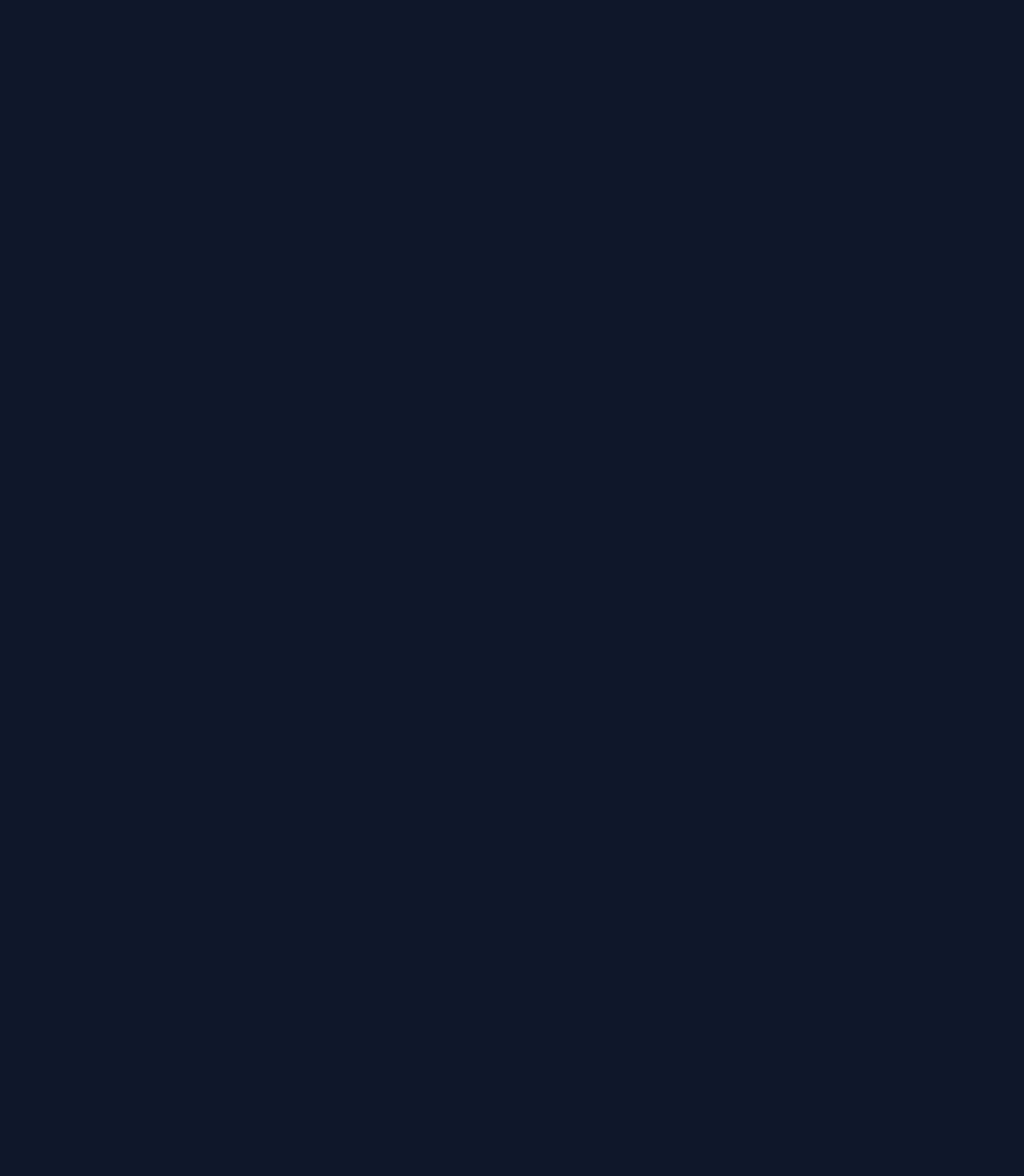
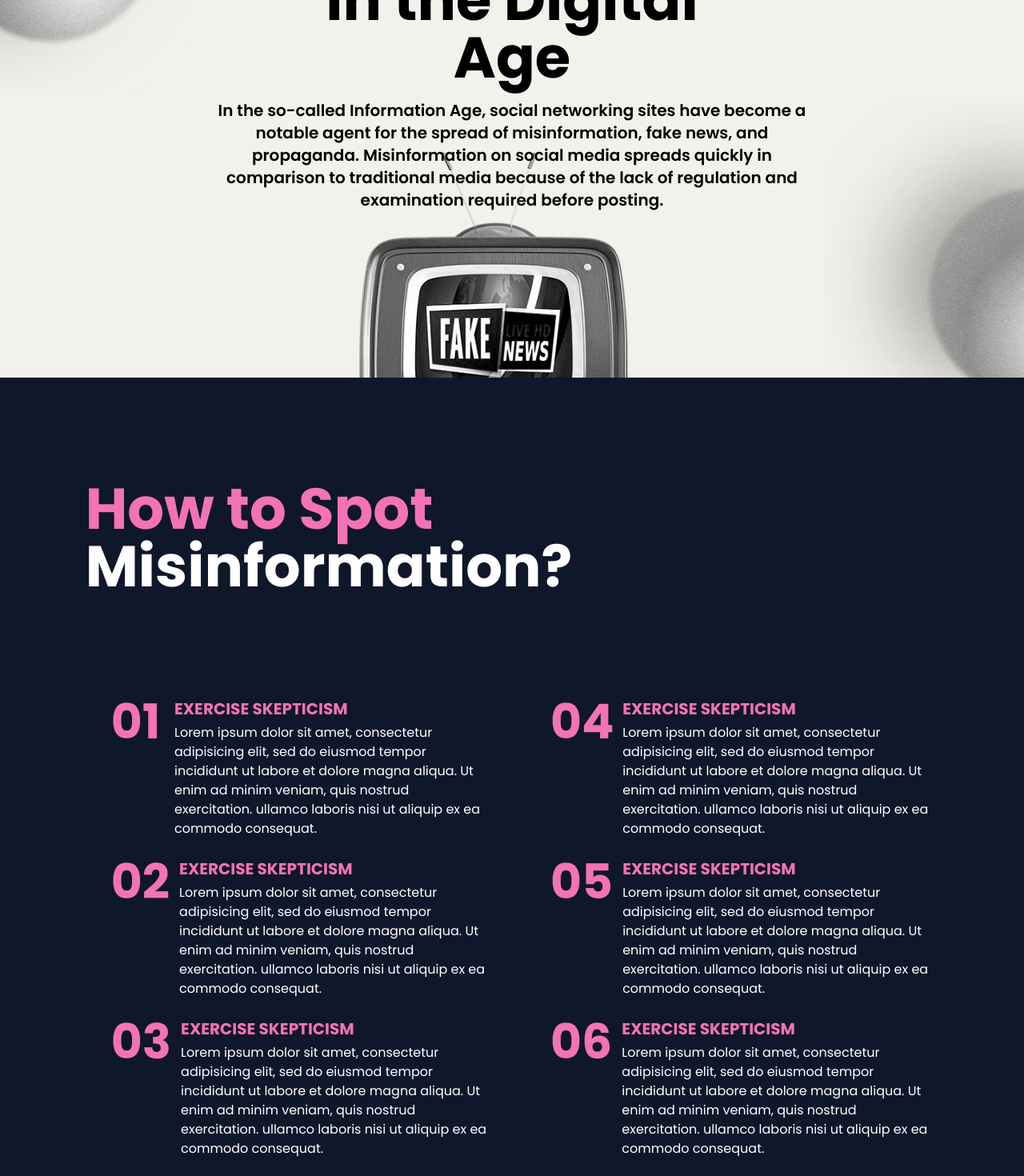
Before and after one commit to seifRashid/fake-news, a Vue app: page / in a window 1280 px wide. Shown: the part 2420-3890 px from the top of the page at 80% size. Built offline with nearby package versions, Linux system fonts and the light colour scheme.

Commit message:
Add another section

```diff
--- a/src/components/HomePage/AfterOurResources.vue
+++ b/src/components/HomePage/AfterOurResources.vue
@@ -1,4 +1,154 @@
 <script setup></script>
 <template>
-  hello
+  <div
+    class="relative -z-20 overflow-hidden sm:h-[700px] h-[500px] bg-[#f2f1ec] flex flex-col items-center justify-start w-full sm:items-start sm:justify-start gap-4 sm:w-full sm:mx-auto px-6 mt-[1200px] sm:mt-32"
+  >
+    <div
+      class="absolute sm:-top-[100px] -top-[50px] sm:-left-[200px] -left-[100px] sm:size-[450px] size-[250px]"
+    >
+      <img src="/public/resources/circle gradient bw.png" alt="tv" class="" />
+    </div>
+    <div
+      class="absolute sm:-bottom-[100px] -bottom-[50px] sm:-right-[200px] -right-[100px] sm:size-[450px] size-[250px]"
+    >
+      <img src="/public/resources/circle gradient bw.png" alt="tv" class="" />
+    </div>
+    <div class="text-center w-full mt-20 text-pink-400 font-poppins font-bold">
+      EXERCISE SKEPTICISM!
+    </div>
+    <div
+      class="text-center sm:text-7xl text-3xl sm:w-1/2 w-full mx-auto text-black font-poppins font-bold"
+    >
+      Misinformation in the Digital Age
+    </div>
+    <div
+      class="text-center sm:text-xl text-md sm:w-3/5 w-full mx-auto text-black font-poppins font-semibold"
+    >
+      In the so-called Information Age, social networking sites have become a notable agent for the
+      spread of misinformation, fake news, and propaganda. Misinformation on social media spreads
+      quickly in comparison to traditional media because of the lack of regulation and examination
+      required before posting.
+    </div>
+    <div class="">
+      <img
+        src="/public/resources/tv-center.png"
+        alt="tv"
+        class="sm:mt-40 mt-80 inset-0 absolute -z-10"
+      />
+    </div>
+  </div>
+  <!-- Another section -->
+  <div class="flex flex-col gap-4 sm:w-5/6 mt-32 mx-auto items-start justify-start">
+    <div class="sm:w-1/2 w-full text-7xl text-pink-400 font-poppins font-bold">
+      How to Spot <span class="text-white">Misinformation?</span>
+    </div>
+    <div class="sm:flex-row flex flex-col justify-between items-start h-[600px] w-full mt-20">
+      <div class="sm:w-1/2 w-full mr-4 flex flex-col justify-even h-auto">
+        <div class="w-full h-[200px] p-8">
+          <div class="flex items-start gap-3">
+            <div class="flex sm:w-1/6 w-1/7 items-start sm:text-6xl text-4xl text-pink-400 font-bold font-poppins">
+              01
+            </div>
+            <div class="flex sm:w-5/6 w-6/7 items-start text-6xl text-pink-400 font-bold font-poppins">
+              <div class="flex flex-col gap-1">
+                <p class="text-pink-400 font-bold text-xl">EXERCISE SKEPTICISM</p>
+                <p class="text-white w-[390px] sm:text-base text-sm font-normal">
+                  Lorem ipsum dolor sit amet, consectetur adipisicing elit, sed do eiusmod tempor
+                  incididunt ut labore et dolore magna aliqua. Ut enim ad minim veniam, quis nostrud
+                  exercitation. ullamco laboris nisi ut aliquip ex ea commodo consequat.
+                </p>
+              </div>
+            </div>
+          </div>
+        </div>
+        <div class="w-full h-[200px] p-8">
+          <div class="flex items-start gap-3">
+            <div class="flex sm:w-1/6 w-1/7 items-start sm:text-6xl text-4xl text-pink-400 font-bold font-poppins">
+              02
+            </div>
+            <div class="flex sm:w-5/6 w-6/7 items-start text-6xl text-pink-400 font-bold font-poppins">
+              <div class="flex flex-col gap-1">
+                <p class="text-pink-400 font-bold text-xl">EXERCISE SKEPTICISM</p>
+                <p class="text-white w-[390px] sm:text-base text-sm font-normal">
+                  Lorem ipsum dolor sit amet, consectetur adipisicing elit, sed do eiusmod tempor
+                  incididunt ut labore et dolore magna aliqua. Ut enim ad minim veniam, quis nostrud
+                  exercitation. ullamco laboris nisi ut aliquip ex ea commodo consequat.
+                </p>
+              </div>
+            </div>
+          </div>
+        </div>
+        <div class="w-full h-[200px] p-8">
+          <div class="flex items-start gap-3">
+            <div class="flex sm:w-1/6 w-1/7 items-start sm:text-6xl text-4xl text-pink-400 font-bold font-poppins">
+              03
+            </div>
+            <div class="flex sm:w-5/6 w-6/7 items-start text-6xl text-pink-400 font-bold font-poppins">
+              <div class="flex flex-col gap-1">
+                <p class="text-pink-400 font-bold text-xl">EXERCISE SKEPTICISM</p>
+                <p class="text-white w-[390px] sm:text-base text-sm font-normal">
+                  Lorem ipsum dolor sit amet, consectetur adipisicing elit, sed do eiusmod tempor
+                  incididunt ut labore et dolore magna aliqua. Ut enim ad minim veniam, quis nostrud
+                  exercitation. ullamco laboris nisi ut aliquip ex ea commodo consequat.
+                </p>
+              </div>
+            </div>
+          </div>
+        </div>
+      </div>
+      <div class="w-1/2">
+        <div class="w-full h-[200px] p-8">
+          <div class="flex items-start gap-3">
+            <div class="flex sm:w-1/6 w-1/7 items-start sm:text-6xl text-4xl text-pink-400 font-bold font-poppins">
+              04
+            </div>
+            <div class="flex sm:w-5/6 w-6/7 items-start text-6xl text-pink-400 font-bold font-poppins">
+              <div class="flex flex-col gap-1">
+                <p class="text-pink-400 font-bold text-xl">EXERCISE SKEPTICISM</p>
+                <p class="text-white w-[390px] sm:text-base text-sm font-normal">
+                  Lorem ipsum dolor sit amet, consectetur adipisicing elit, sed do eiusmod tempor
+                  incididunt ut labore et dolore magna aliqua. Ut enim ad minim veniam, quis nostrud
+                  exercitation. ullamco laboris nisi ut aliquip ex ea commodo consequat.
+                </p>
+              </div>
+            </div>
+          </div>
+        </div>
+        <div class="w-full h-[200px] p-8">
+          <div class="flex items-start gap-3">
+            <div class="flex sm:w-1/6 w-1/7 items-start sm:text-6xl text-4xl text-pink-400 font-bold font-poppins">
+              05
+            </div>
+            <div class="flex sm:w-5/6 w-6/7 items-start text-6xl text-pink-400 font-bold font-poppins">
+              <div class="flex flex-col gap-1">
+                <p class="text-pink-400 font-bold text-xl">EXERCISE SKEPTICISM</p>
+                <p class="text-white w-[390px] sm:text-base text-sm font-normal">
+                  Lorem ipsum dolor sit amet, consectetur adipisicing elit, sed do eiusmod tempor
+                  incididunt ut labore et dolore magna aliqua. Ut enim ad minim veniam, quis nostrud
+                  exercitation. ullamco laboris nisi ut aliquip ex ea commodo consequat.
+                </p>
+              </div>
+            </div>
+          </div>
+        </div>
+        <div class="w-full h-[200px] p-8">
+          <div class="flex items-start gap-3">
+            <div class="flex sm:w-1/6 w-1/7 items-start sm:text-6xl text-4xl text-pink-400 font-bold font-poppins">
+              06
+            </div>
+            <div class="flex sm:w-5/6 w-6/7 items-start text-6xl text-pink-400 font-bold font-poppins">
+              <div class="flex flex-col gap-1">
+                <p class="text-pink-400 font-bold text-xl">EXERCISE SKEPTICISM</p>
+                <p class="text-white w-[390px] sm:text-base text-sm font-normal">
+                  Lorem ipsum dolor sit amet, consectetur adipisicing elit, sed do eiusmod tempor
+                  incididunt ut labore et dolore magna aliqua. Ut enim ad minim veniam, quis nostrud
+                  exercitation. ullamco laboris nisi ut aliquip ex ea commodo consequat.
+                </p>
+              </div>
+            </div>
+          </div>
+        </div>
+      </div>
+    </div>
+  </div>
 </template>
--- a/src/components/HomePage/OurResources.vue
+++ b/src/components/HomePage/OurResources.vue
@@ -1,4 +1,43 @@
-<script setup></script>
+<script setup>
+import { onMounted } from 'vue';
+import gsap from 'gsap';
+import ScrollTrigger from 'gsap/ScrollTrigger';
+
+// Register GSAP plugin
+gsap.registerPlugin(ScrollTrigger);
+onMounted(()=>{
+  // Scroll-triggered animations for content blocks
+
+    gsap.from('.box1', {
+      scrollTrigger: {
+        trigger: '.box1',
+        start: 'top 80%',
+        end: 'bottom 60%',
+        toggleActions: 'play none none none',
+      },
+      opacity: 0,
+      y: 100,
+      duration: 1,
+      delay: 0.2,
+      ease: 'power2.out',
+    });
+
+    gsap.from('.box3', {
+      scrollTrigger: {
+        trigger: '.box3',
+        start: 'top 80%',
+        end: 'bottom 60%',
+        toggleActions: 'play none none none',
+      },
+      opacity: 0,
+      x: 100,
+      duration: 1,
+      delay: 0.2,
+      ease: 'power2.out',
+    });
+
+})
+</script>
 <template>
   <div
           class="box text-center text-pink-400 text-5xl mb-16 sm:text-7xl w-full font-black font-poppins"
@@ -8,7 +47,7 @@
         <div
           class="w-full h-[480px] sm:flex sm:flex-row flex-col sm:space-x-8 space-y-8 items-center sm:justify-between sm:items-start"
         >
-          <div class="sm:w-1/3 w-full border-2 h-full overflow-hidden">
+          <div class="box1 sm:w-1/3 w-full border-2 h-full overflow-hidden">
             <div class="flex-col">
               <div class="flex w-full sm:h-76 h-[300px]">
                 <img src="/public/resources/magazine1.png" class="w-full" alt="" />
@@ -49,7 +88,7 @@
               </div>
             </div>
           </div>
-          <div class="sm:w-1/3 w-full flex flex-col sm:flex-col gap-8">
+          <div class="box3 sm:w-1/3 w-full flex flex-col sm:flex-col gap-8">
             <div class="w-full h-[252px] sm:h-[222px] flex-col sm:-mt-8 border-2">
               <div class="h-[180px] sm:h-[150px] overflow-hidden object-cover">
                 <img src="/public/resources/magazine4.png" class="w-full" alt="" />
--- a/src/views/HomeView.vue
+++ b/src/views/HomeView.vue
@@ -1,7 +1,8 @@
 <script setup>
-import FirstAfterLP from '@/components/HomePage/FirstAfterLP.vue';
+import AfterOurResources from '@/components/HomePage/AfterOurResources.vue'
+import FirstAfterLP from '@/components/HomePage/FirstAfterLP.vue'
 import LandingPage from '@/components/HomePage/LandingPage.vue'
-import OurResources from '@/components/HomePage/OurResources.vue';
+import OurResources from '@/components/HomePage/OurResources.vue'
 import { gsap } from 'gsap'
 import { onMounted } from 'vue'
 
@@ -19,20 +20,18 @@ onMounted(() => {
       <LandingPage />
       <!-- next section -->
       <div
-        class="flex flex-col sm:flex-row items-center justify-start w-full sm:items-start gap-4 sm:justify-between sm:w-11/12 px-6 sm:ml-52 my-32"
+        class="flex flex-col sm:flex-row items-center justify-start w-full sm:items-start gap-4 sm:justify-between sm:w-11/12 px-6 sm:ml-52 sm:my-32 mb-32"
       >
-        <FirstAfterLP/>
+        <FirstAfterLP />
       </div>
       <!-- Our Resources section -->
       <div
         class="flex flex-col items-center justify-start w-full sm:items-start gap-4 sm:justify-between sm:w-11/12 sm:mx-auto px-6 mt-60 sm:mt-32"
       >
-        <OurResources/>
+        <OurResources />
       </div>
+      <!-- Section after Our Resources -->
+      <AfterOurResources/>
     </div>
-    <!-- Section after Our Resources -->
-    <!-- <div
-        class="h-[500px] bg-white flex flex-col items-center justify-start w-full sm:items-start gap-4 sm:justify-between sm:w-11/12 sm:mx-auto px-6 mt-60 sm:mt-32"
-      ></div> -->
   </main>
 </template>
```
